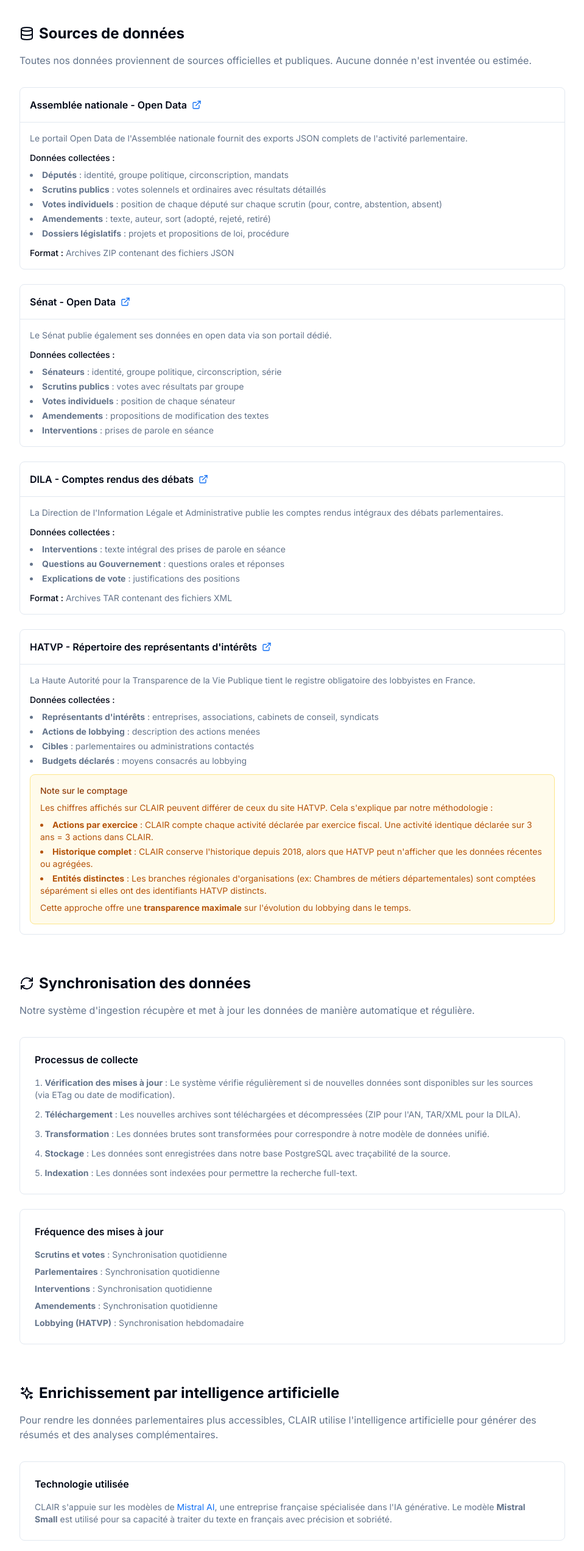
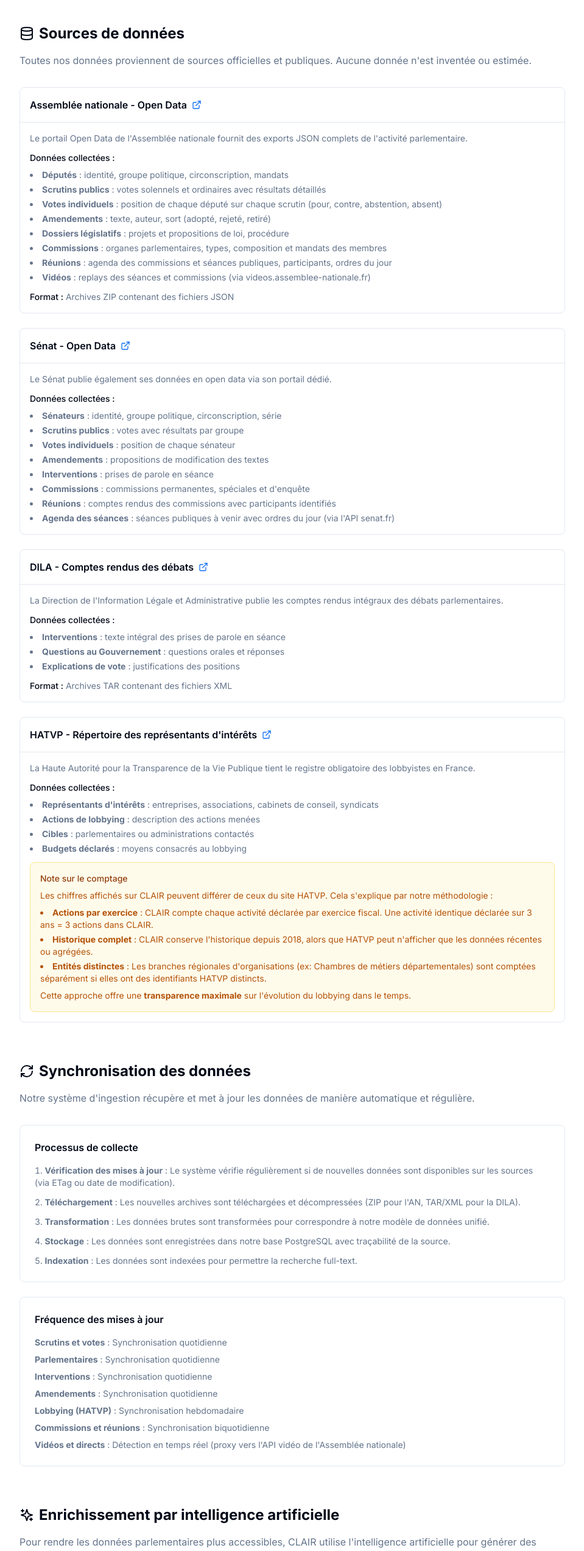
Before and after one commit to accelaire/CLAIR, a Next.js app in the folder apps/web/: page /methodologie in a window 1280 px wide. Shown: the part 234-2778 px from the top of the page at 61% size, without its empty margins (160-1119 px from the left). Built offline with nearby package versions, Linux system fonts and the light colour scheme; no server answers.

Commit message:
feat(methodologie): enhance methodology page with additional data sources and descriptions for commissions and meetings

```diff
--- a/apps/web/app/methodologie/page.tsx
+++ b/apps/web/app/methodologie/page.tsx
@@ -59,6 +59,9 @@ export default function MethodologiePage() {
                   <li><strong>Votes individuels</strong> : position de chaque député sur chaque scrutin (pour, contre, abstention, absent)</li>
                   <li><strong>Amendements</strong> : texte, auteur, sort (adopté, rejeté, retiré)</li>
                   <li><strong>Dossiers législatifs</strong> : projets et propositions de loi, procédure</li>
+                  <li><strong>Commissions</strong> : organes parlementaires, types, composition et mandats des membres</li>
+                  <li><strong>Réunions</strong> : agenda des commissions et séances publiques, participants, ordres du jour</li>
+                  <li><strong>Vidéos</strong> : replays des séances et commissions (via videos.assemblee-nationale.fr)</li>
                 </ul>
               </div>
               <p>
@@ -94,6 +97,9 @@ export default function MethodologiePage() {
                   <li><strong>Votes individuels</strong> : position de chaque sénateur</li>
                   <li><strong>Amendements</strong> : propositions de modification des textes</li>
                   <li><strong>Interventions</strong> : prises de parole en séance</li>
+                  <li><strong>Commissions</strong> : commissions permanentes, spéciales et d&apos;enquête</li>
+                  <li><strong>Réunions</strong> : comptes rendus des commissions avec participants identifiés</li>
+                  <li><strong>Agenda des séances</strong> : séances publiques à venir avec ordres du jour (via l&apos;API senat.fr)</li>
                 </ul>
               </div>
             </div>
@@ -237,6 +243,12 @@ export default function MethodologiePage() {
               <li>
                 <strong>Lobbying (HATVP)</strong> : Synchronisation hebdomadaire
               </li>
+              <li>
+                <strong>Commissions et réunions</strong> : Synchronisation biquotidienne
+              </li>
+              <li>
+                <strong>Vidéos et directs</strong> : Détection en temps réel (proxy vers l&apos;API vidéo de l&apos;Assemblée nationale)
+              </li>
             </ul>
           </div>
         </div>
@@ -379,6 +391,22 @@ export default function MethodologiePage() {
           </div>
 
           <div className="rounded-lg border p-4">
+            <h3 className="font-semibold">Commission</h3>
+            <p className="mt-2 text-sm text-muted-foreground">
+              Commission parlementaire (permanente, spéciale, d&apos;enquête) avec ses
+              membres actuels et anciens, ses réunions et les dossiers législatifs examinés.
+            </p>
+          </div>
+
+          <div className="rounded-lg border p-4">
+            <h3 className="font-semibold">Réunion</h3>
+            <p className="mt-2 text-sm text-muted-foreground">
+              Séance publique ou réunion de commission avec date, lieu, ordre du jour,
+              participants et lien vers la vidéo.
+            </p>
+          </div>
+
+          <div className="rounded-lg border p-4">
             <h3 className="font-semibold">Lobbyiste</h3>
             <p className="mt-2 text-sm text-muted-foreground">
               Représentant d&apos;intérêts inscrit au répertoire HATVP :
```
